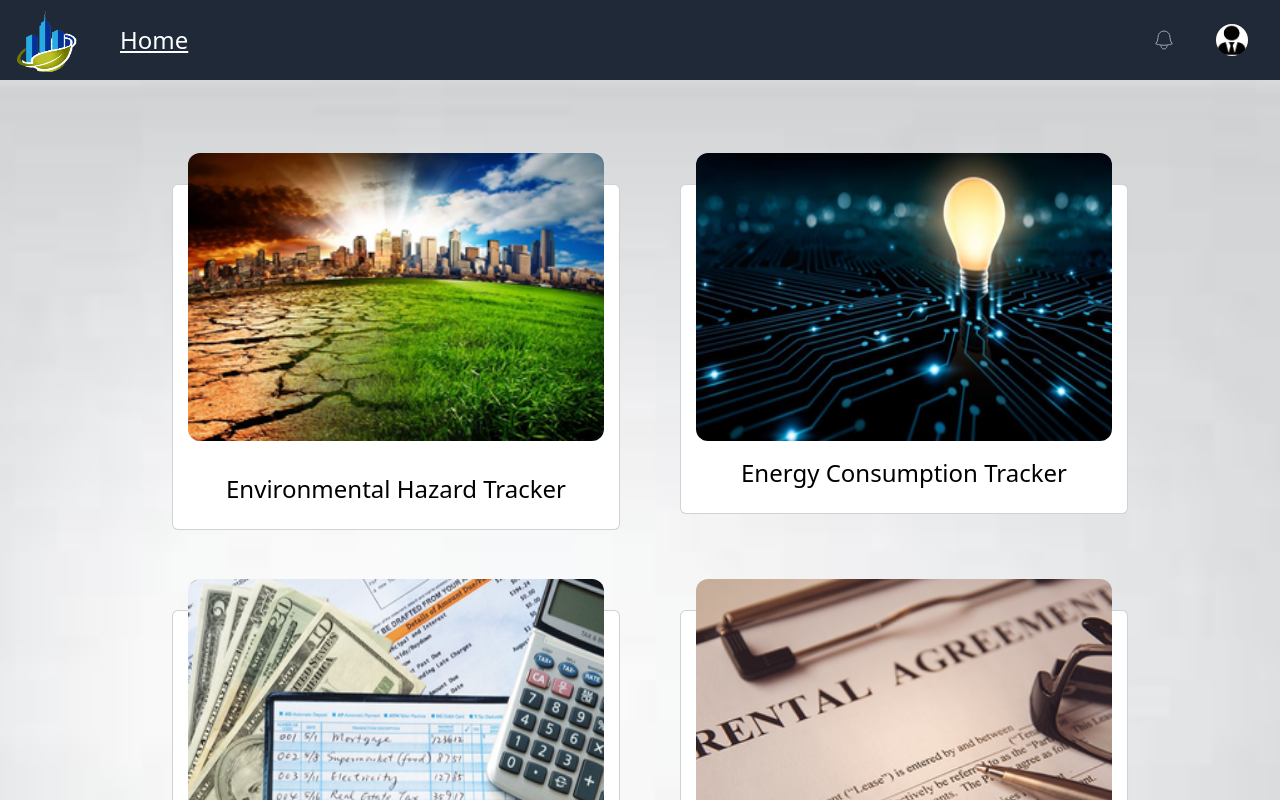
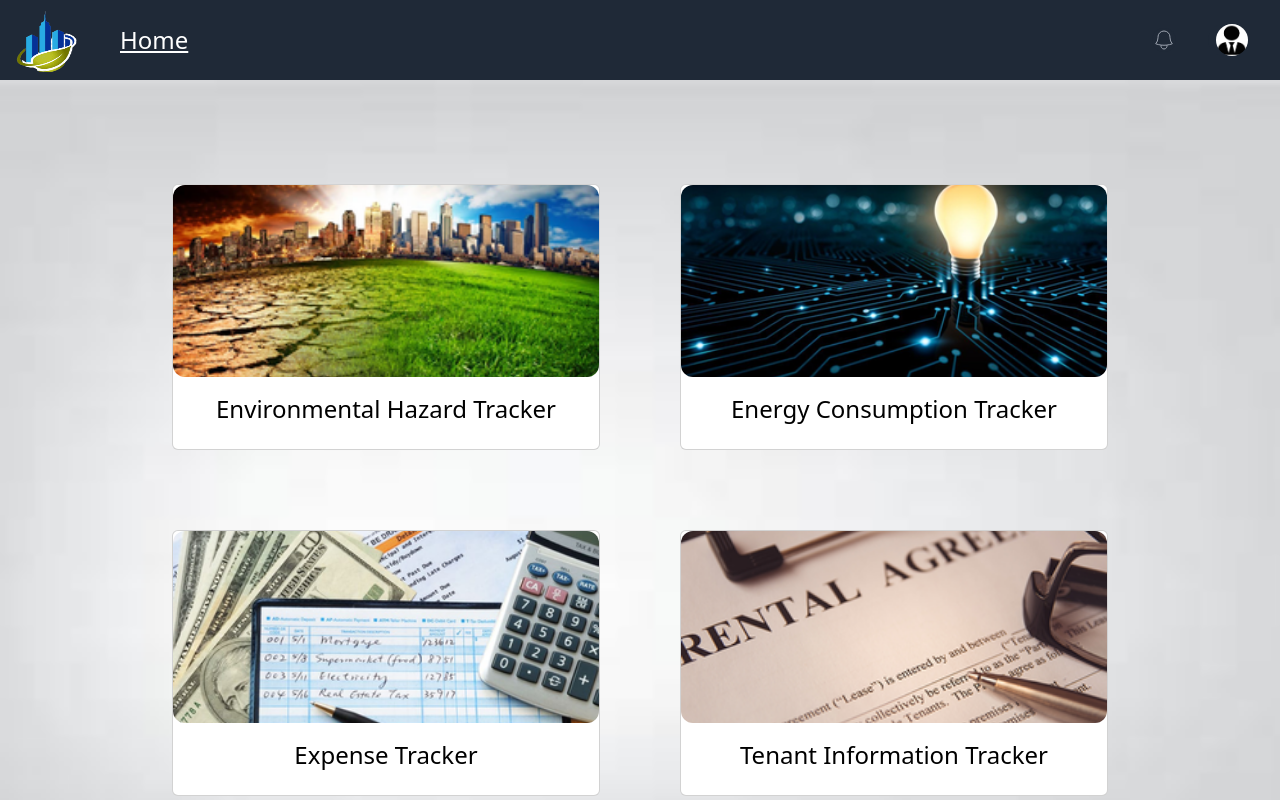
Before and after one commit to splitscale/REEMS_frontend, a Next.js app: page /home in a window 1280 px wide. Shown: the top 800 px of the page. Built offline with nearby package versions, Linux system fonts and the light colour scheme; no server answers; sample sign-in values are in the browser's storage.

Commit message:
fix home

```diff
--- a/pages/home.tsx
+++ b/pages/home.tsx
@@ -1,79 +1,86 @@
-import Head from 'next/head';
-import Link from 'next/dist/client/link';
-import NavBar from '../components/Navbar';
+import Head from 'next/head'
+import Link from 'next/link'
+import NavBar from '../components/Navbar'
 
 export default function Home() {
   return (
     <div>
       <Head>
-        <title> REEMS </title>
+        <title>REEMS</title>
         <meta name="description" content="Generated by create next app" />
         <link rel="icon" href="/main-logo.png" />
       </Head>
 
       <NavBar />
 
-      <div className="container-fluid"
+      <div
+        className="container-fluid mx-auto bg-cover bg-center py-16 min-h-screen min-w-screen"
         style={{
-          backgroundImage: "url('/bg.jpg')",
-          backgroundRepeat: "no-repeat",
-          backgroundSize: "cover",
-          backgroundPosition: "center",
-          paddingTop: "4rem",
-          paddingBottom: "4rem"
+          backgroundImage: "url('/bg.jpg')"
         }}
       >
         <div className="grid grid-cols-1 md:grid-cols-2 gap-8 md:gap-20 mx-6 md:mx-40 my-10">
           <Link href="/environmentalHazard" className="no-underline">
-            <div className="card md:mx-auto rounded-xl"  style={{ width: "28rem"}}>
+            <div className="card mx-auto rounded-xl" style={{ maxWidth: "28rem" }}>
               <div className="relative">
-                <img src="/environmentalHazard.png" className="z-10 mx-auto text-center rounded-xl"
-                  style={{ width: "26rem", height: "18rem", marginTop: "-2rem" }} alt="Environmental Hazard" />
-                <div className="card-body bg-white z-20 rounded-xl mt-3">
-                  <h2 className='text-2xl text-center text-black'>Environmental Hazard Tracker</h2>
+                <img
+                  src="/environmentalHazard.png"
+                  className="z-10 mx-auto text-center rounded-xl w-full h-48 object-cover"
+                  alt="Environmental Hazard"
+                />
+                <div className="card-body bg-white z-20 rounded-b-xl">
+                  <h2 className="text-2xl text-center text-black">Environmental Hazard Tracker</h2>
                 </div>
               </div>
             </div>
           </Link>
 
           <Link href="/energyConsumption" className="no-underline">
-            <div className="card mx-auto rounded-xl"  style={{ width: "28rem"}}>
+            <div className="card mx-auto rounded-xl" style={{ maxWidth: "28rem" }}>
               <div className="relative">
-                <img src="/energyConsumption.png" className="z-10 mx-auto text-center rounded-xl"
-                  style={{ width: "26rem", height: "18rem", marginTop: "-2rem" }} alt="Energy Consumption" />
-                <div className="card-body bg-white z-20 rounded-xl">
-                  <h2 className='text-2xl text-center text-black'>Energy Consumption Tracker</h2>
+                <img
+                  src="/energyConsumption.png"
+                  className="z-10 mx-auto text-center rounded-xl w-full h-48 object-cover"
+                  alt="Energy Consumption"
+                />
+                <div className="card-body bg-white z-20 rounded-b-xl">
+                  <h2 className="text-2xl text-center text-black">Energy Consumption Tracker</h2>
                 </div>
               </div>
             </div>
           </Link>
 
           <Link href="/expense" className="no-underline">
-            <div className="card mx-auto rounded-xl"  style={{ width: "28rem"}}>
+            <div className="card mx-auto rounded-xl" style={{ maxWidth: "28rem" }}>
               <div className="relative">
-                <img src="/expense.png" className="z-10 mx-auto text-center rounded-xl"
-                  style={{ width: "26rem", height: "18rem", marginTop: "-2rem" }} alt="Expense" />
-                <div className="card-body bg-white z-20 rounded-xl">
-                  <h2 className='text-2xl text-center text-black'>Expense Tracker</h2>
+                <img
+                  src="/expense.png"
+                  className="z-10 mx-auto text-center rounded-xl w-full h-48 object-cover"
+                  alt="Expense"
+                />
+                <div className="card-body bg-white z-20 rounded-b-xl">
+                  <h2 className="text-2xl text-center text-black">Expense Tracker</h2>
                 </div>
               </div>
             </div>
           </Link>
 
           <Link href="/tenantInformation" className="no-underline">
-            <div className="card mx-auto rounded-xl"  style={{ width: "28rem"}}>
+            <div className="card mx-auto rounded-xl" style={{ maxWidth: "28rem" }}>
               <div className="relative">
-                <img src="/tenantInformation.png" className="z-10 mx-auto text-center rounded-xl"
-                  style={{ width: "26rem", height: "18rem", marginTop: "-2rem" }} alt="Tenant Information" />
-                <div className="card-body bg-white z-20 rounded-xl">
-                  <h2 className='text-2xl text-center text-black'>Tenant Information Tracker</h2>
+                <img
+                  src="/tenantInformation.png"
+                  className="z-10 mx-auto text-center rounded-xl w-full h-48 object-cover"
+                  alt="Tenant Information"
+                />
+                <div className="card-body bg-white z-20 rounded-b-xl">
+                  <h2 className="text-2xl text-center text-black">Tenant Information Tracker</h2>
                 </div>
               </div>
             </div>
           </Link>
         </div>
       </div>
-
-    </div >
-  );
-};
+    </div>
+  )
+}
```
Also changed, not shown: public/logo.jpg (deleted), public/sample.jpg (deleted).
